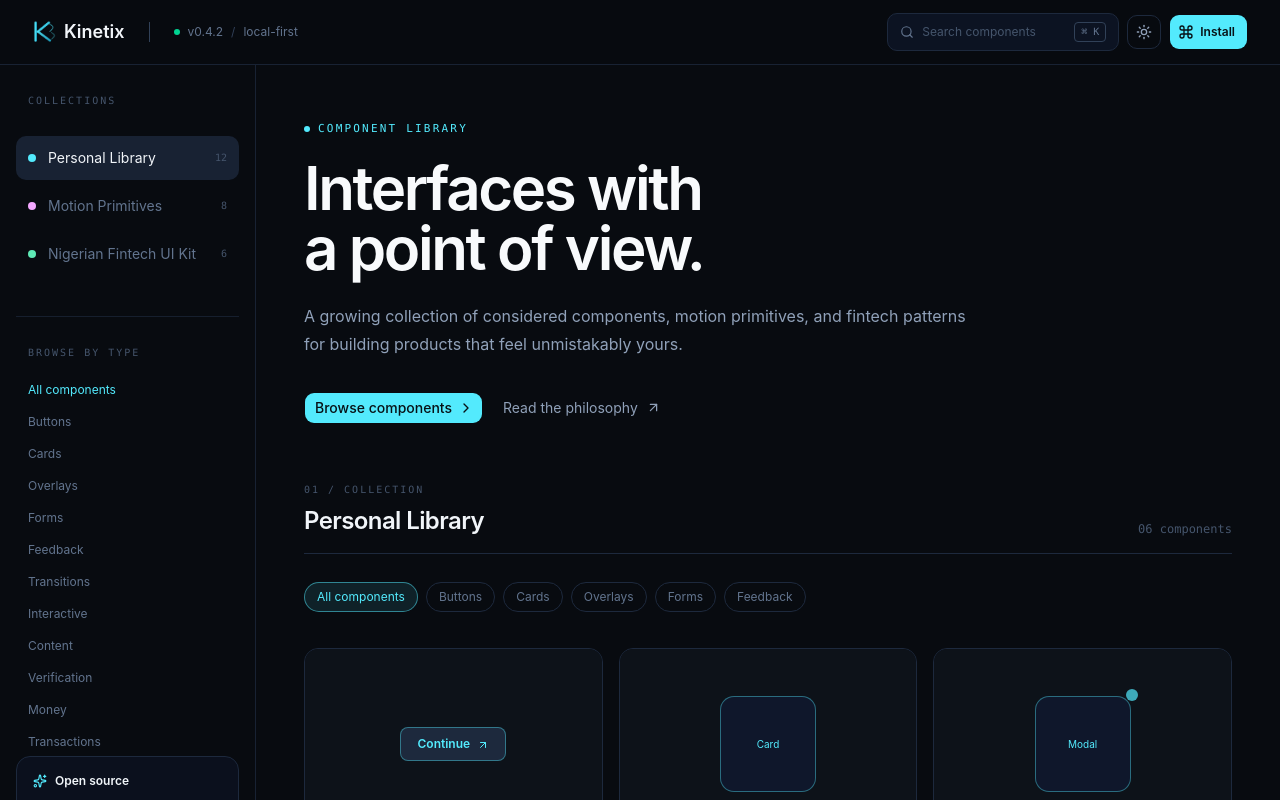
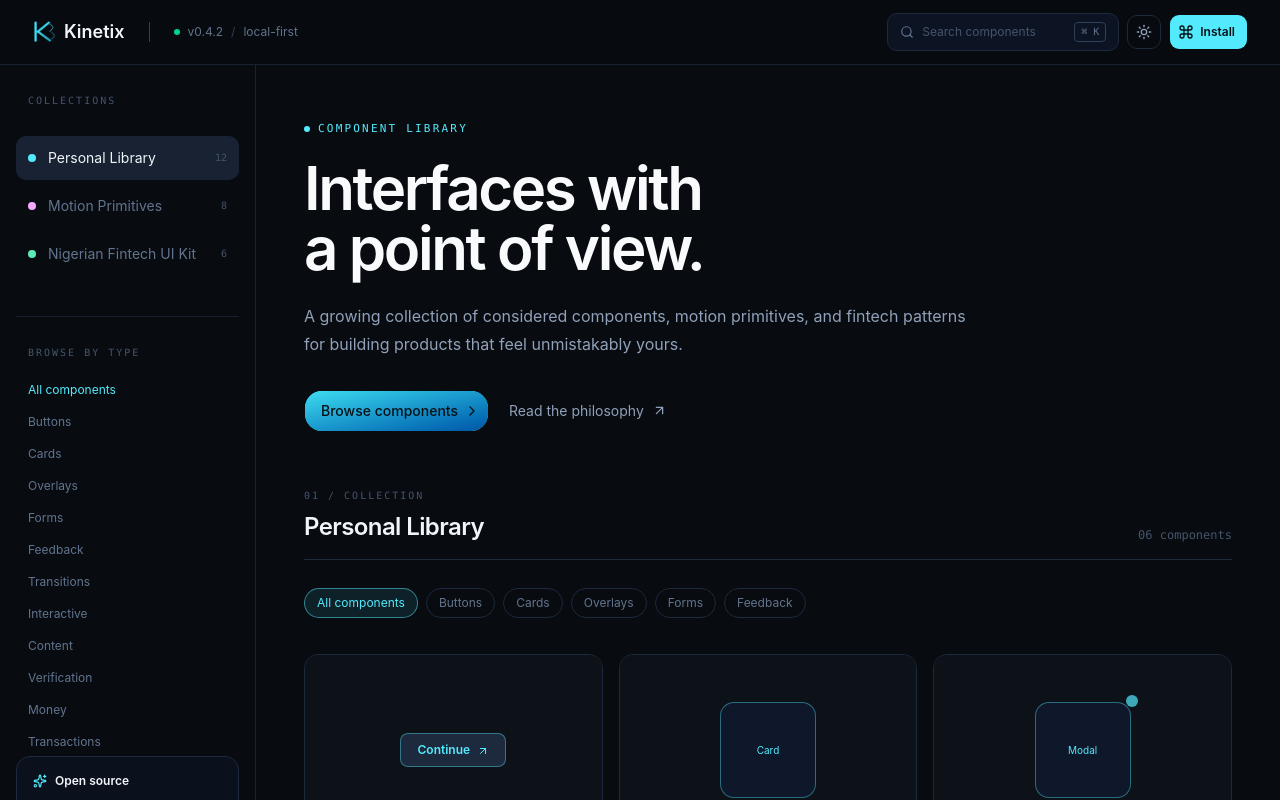
Before and after one commit to 0xD5L/component-library-site, a Next.js app: page / in a window 1280 px wide. Shown: the top 800 px of the page. Built offline with nearby package versions, Linux system fonts and the light colour scheme.

Commit message:
feat: implement LibraryDashboard component for browsing and filtering component collections

```diff
--- a/components/library-dashboard.tsx
+++ b/components/library-dashboard.tsx
@@ -199,7 +199,7 @@ export function LibraryDashboard() {
               yours.
             </p>
             <div className="mt-8 flex flex-wrap items-center gap-3">
-              <Button className="bg-cyan-300 text-[#071116] hover:bg-cyan-200">
+              <Button className="bg-linear-to-br from-[#3eddf1] to-[#0455a7] px-4 py-5 rounded-2xl text-sm text-[#071116] hover:bg-cyan-600">
                 Browse components <ChevronRight data-icon="inline-end" />
               </Button>
               <button className="flex items-center gap-2 rounded-md px-2 py-2 text-sm text-slate-400 hover:text-slate-100">
```
